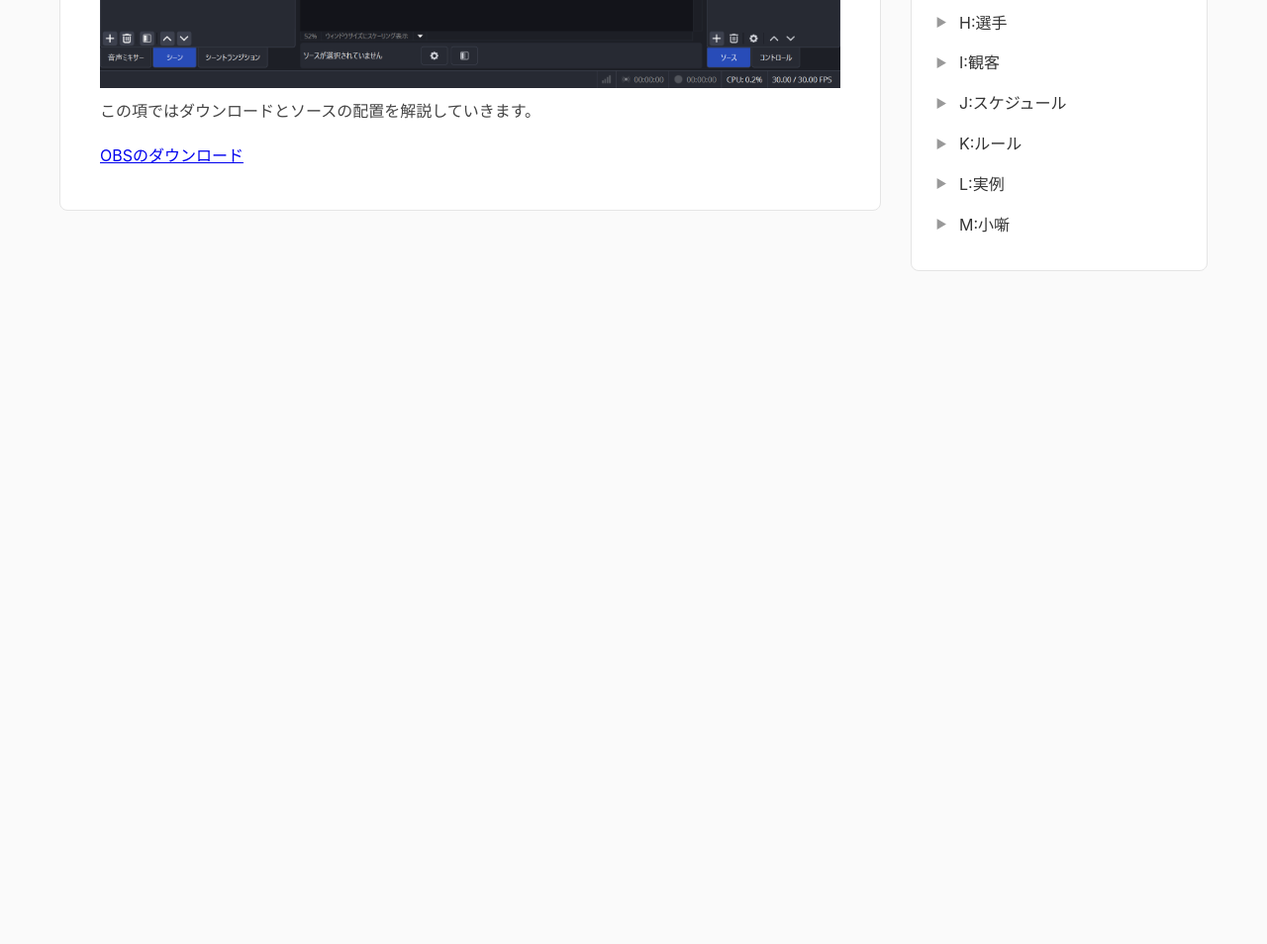
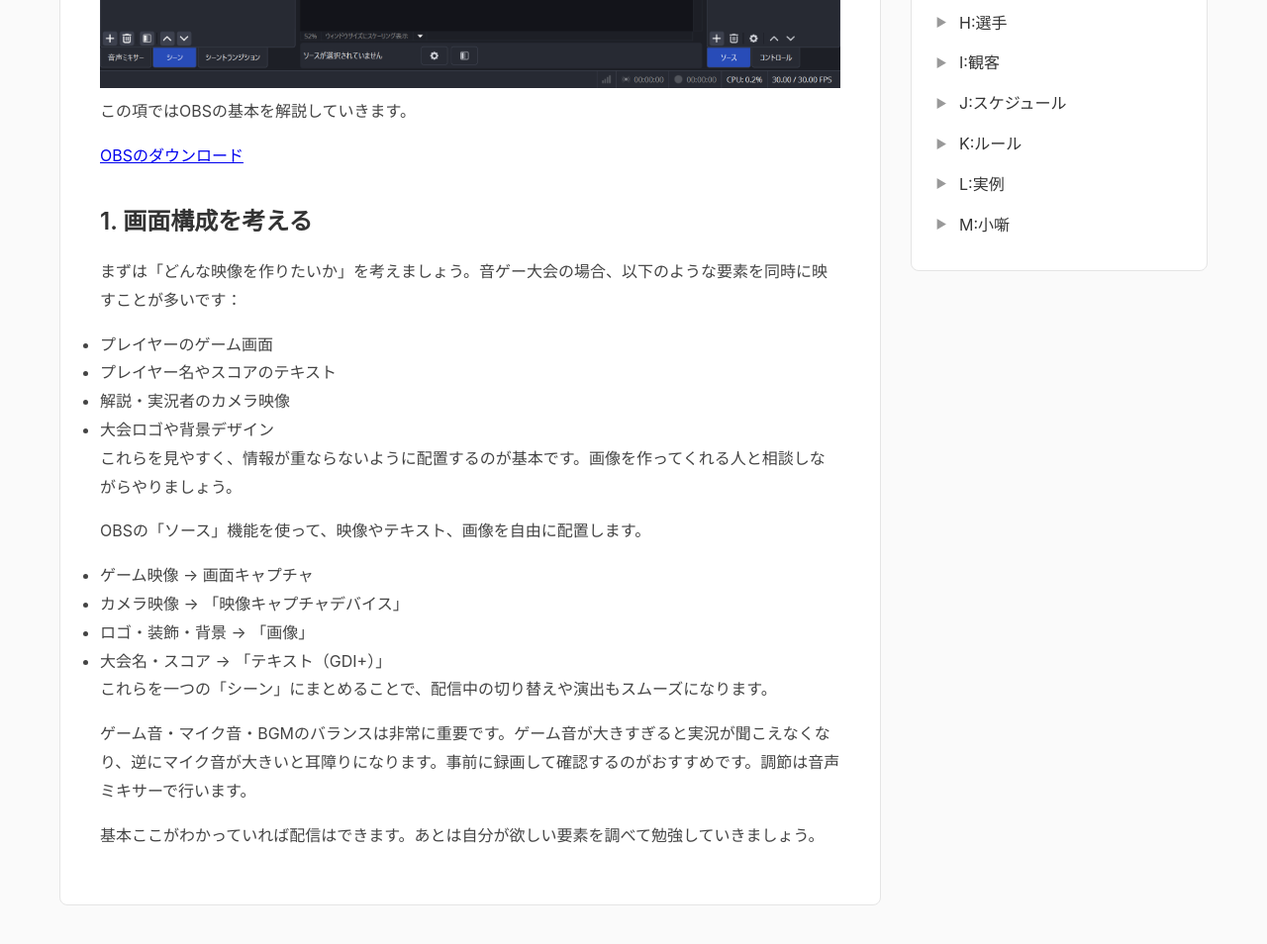
Before and after one commit to KurouSaShi/portfolio, a plain HTML site: page blog/streaming/E02.html in a window 1280 px wide. Shown: the part 676-1630 px from the top of the page at 99% size. Before the commit the page ends 970 px from the top, so only its background shows below. Drawn offline with Linux system fonts and the light colour scheme.

Commit message:
Update E02.html

```diff
--- a/blog/streaming/E02.html
+++ b/blog/streaming/E02.html
@@ -28,9 +28,14 @@
                   <p>え？そこからやるの？</p>
                   <p>OBSとは映像や音声を統合してライブ配信や録画が行えるPC用の配信ソフトです。 ゲームプレイの映像や、自分を映した映像、お絵描きの様子などを音声付きでリアルタイムに配信したり、録画したりすることができます。</p>
                   <img src="E02_1.png">
-                  <p>この項ではダウンロードとソースの配置を解説していきます。</p>
+                  <p>この項ではOBSの基本を解説していきます。</p>
                   <a href="https://obsproject.com/ja/download">OBSのダウンロード</a>
-
+                 <h2>1. 画面構成を考える</h2>
+                    <p>まずは「どんな映像を作りたいか」を考えましょう。音ゲー大会の場合、以下のような要素を同時に映すことが多いです：</p> <ul> <li>プレイヤーのゲーム画面</li> <li>プレイヤー名やスコアのテキスト</li> <li>解説・実況者のカメラ映像</li> <li>大会ロゴや背景デザイン</li> </ul> <p>これらを見やすく、情報が重ならないように配置するのが基本です。画像を作ってくれる人と相談しながらやりましょう。</p>
+                    <p>OBSの「ソース」機能を使って、映像やテキスト、画像を自由に配置します。</p> <ul> <li>ゲーム映像 → 画面キャプチャ</li> <li>カメラ映像 → 「映像キャプチャデバイス」</li> <li>ロゴ・装飾・背景 → 「画像」</li> <li>大会名・スコア → 「テキスト（GDI+）」</li> </ul>
+                    <p>これらを一つの「シーン」にまとめることで、配信中の切り替えや演出もスムーズになります。</p>
+                    <p>ゲーム音・マイク音・BGMのバランスは非常に重要です。ゲーム音が大きすぎると実況が聞こえなくなり、逆にマイク音が大きいと耳障りになります。事前に録画して確認するのがおすすめです。調節は音声ミキサーで行います。</p>
+                    <p>基本ここがわかっていれば配信はできます。あとは自分が欲しい要素を調べて勉強していきましょう。</p>
                 </div>
             </article>
         </main>
```
